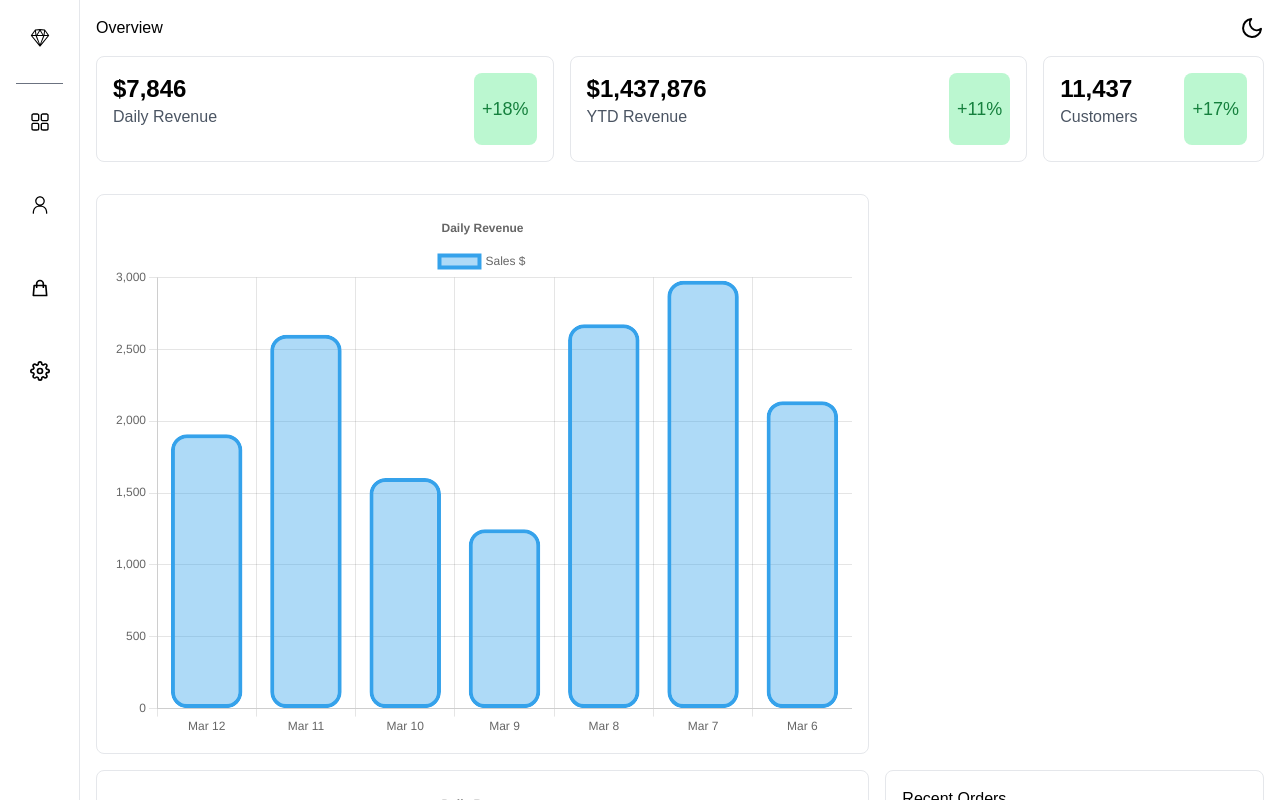
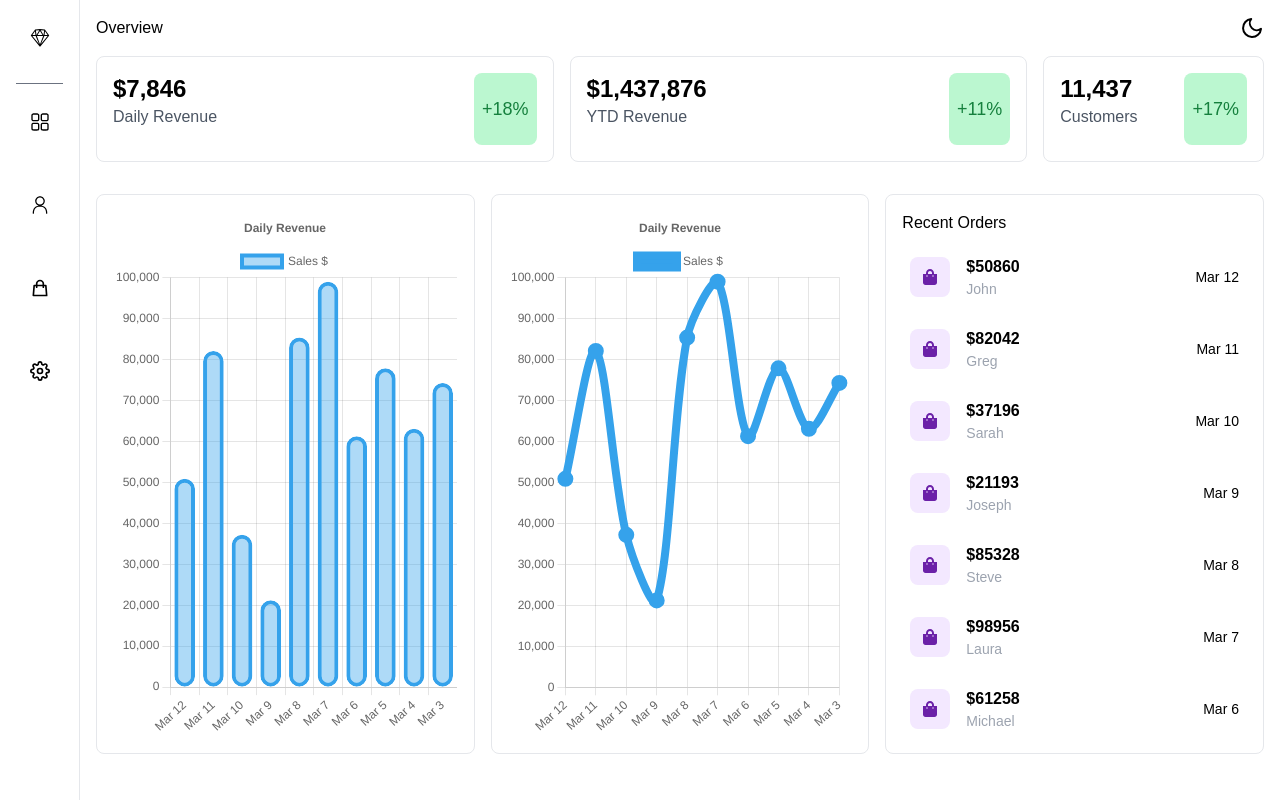
Before and after one commit to jasonmaidev/dashingly, a Next.js app: page /dashboard in a window 1280 px wide. Shown: the top 800 px of the page. Built offline with nearby package versions, Linux system fonts and the light colour scheme.

Commit message:
rescale line and barchart components to fit into view height, add remove data functionality, trigger rerender on context update

```diff
--- a/components/BarChart.jsx
+++ b/components/BarChart.jsx
@@ -38,7 +38,7 @@ const BarChart = () => {
           data: data.map((order) => order.total),
           borderColor: 'rgb(53, 162, 235)',
           borderWidth: 4,
-          backgroundColor: 'rgb(53, 162, 235, 0.4',
+          backgroundColor: 'rgb(53, 162, 235, 0.4)',
           borderRadius: 16,
           borderSkipped: false,
         },
@@ -55,13 +55,13 @@ const BarChart = () => {
         }
       },
       maintainAspectRatio: false,
-      responsive: true
+      responsive: true,
     })
   }, [])
 
   return (
     <>
-      <div className='w-full md:col-span-2 relative lg:h-[70vh] h-[50vh] m-auto p-4 border rounded-lg '>
+      <div className='w-full md:col-span-1 relative lg:h-[70vh] h-[50vh] m-auto p-4 border rounded-lg '>
         <Bar data={chartData} options={chartOptions} />
       </div>
     </>
--- a/components/LineChart.jsx
+++ b/components/LineChart.jsx
@@ -23,34 +23,6 @@ ChartJS.register(
   Legend
 );
 
-// export const options = {
-//   responsive: true,
-//   plugins: {
-//     legend: {
-//       position: 'top'
-//     },
-//     title: {
-//       display: true,
-//       text: 'Chart.js Line Chart',
-//     },
-//   },
-// };
-
-
-// const labels = ['January', 'February', 'March', 'April', 'May', 'June', 'July'];
-
-// export const data = {
-//   labels,
-//   datasets: [
-//     {
-//       label: 'Dataset 1',
-//       data: labels.map(() => faker.datatype.number({ min: -1000, max: 1000 })),
-//       borderColor: 'rgb(255, 99, 132)',
-//       backgroundColor: 'rgba(255, 99, 132, 0.5)',
-//     }
-//   ],
-// };
-
 const LineChart = () => {
   const data = useDataContext()
 
@@ -72,7 +44,8 @@ const LineChart = () => {
           borderRadius: 16,
           borderSkipped: false,
           borderWidth: 8,
-          pointRadius: 8
+          pointRadius: 4,
+          tension: 0.3
         },
       ]
     })
@@ -87,13 +60,18 @@ const LineChart = () => {
         }
       },
       maintainAspectRatio: false,
-      responsive: true
+      responsive: true,
+      scales: {
+        y: {
+          beginAtZero: true
+        }
+      }
     })
   }, [])
 
   return (
-    <div className='w-full md:col-span-2 relative lg:h-[70vh] h-[50vh] m-auto p-4 border rounded-lg '>
-      <Line data={chartData} options={chartOptions} />;
+    <div className='w-full md:col-span-1 relative lg:h-[70vh] h-[50vh] m-auto p-4 border rounded-lg'>
+      <Line data={chartData} options={chartOptions} />
     </div>
   )
 }
--- a/components/RecentOrders.jsx
+++ b/components/RecentOrders.jsx
@@ -1,10 +1,14 @@
 import { useDataContext } from '@/context/dataContext';
 import { FaShoppingBag } from 'react-icons/fa';
+import { useState } from 'react';
 const RecentOrders = () => {
   const data = useDataContext()
+
   return (
     <div className='w-full col-span-1 relative lg:h-[70vh] h-[50vh] m-auto p-4 border rounded-lg  overflow-y-scroll no-scrollbar'>
-      <h1>Recent Orders</h1>
+      <div className='flex justify-between items-center'>
+        <h1>Recent Orders</h1>
+      </div>
       <ul>
         {data.map((order, id) => (
           <li
--- a/components/Sidebar.jsx
+++ b/components/Sidebar.jsx
@@ -1,6 +1,5 @@
 import React from 'react';
 import Link from 'next/link';
-import Image from 'next/image';
 import { RxSketchLogo, RxDashboard, RxPerson } from 'react-icons/rx';
 import { HiOutlineShoppingBag } from 'react-icons/hi';
 import { FiSettings } from 'react-icons/fi';
--- a/data/data.js
+++ b/data/data.js
@@ -7,7 +7,7 @@ const currentDateString = (() => {
 })();
 
 const randomNumber = () => {
-  return 1000 + Math.floor(Math.random() * (3000 - 1000 + 1));
+  return 10000 + Math.floor(Math.random() * (100000 - 10000 + 1));
 };
 
 export const data = [
@@ -81,7 +81,40 @@ export const data = [
     id: 7,
     name: {
       first: 'Michael',
-      last: 'Jones',
+      last: 'Lam',
+    },
+    total: randomNumber(),
+    status: 'Completed',
+    method: 'MasterCard',
+    date: currentDateString(),
+  },
+  {
+    id: 8,
+    name: {
+      first: 'James',
+      last: 'Thomas',
+    },
+    total: randomNumber(),
+    status: 'Completed',
+    method: 'MasterCard',
+    date: currentDateString(),
+  },
+  {
+    id: 9,
+    name: {
+      first: 'Tracy',
+      last: 'Goldman',
+    },
+    total: randomNumber(),
+    status: 'Completed',
+    method: 'MasterCard',
+    date: currentDateString(),
+  },
+  {
+    id: 10,
+    name: {
+      first: 'Sam',
+      last: 'Carter',
     },
     total: randomNumber(),
     status: 'Completed',
--- a/pages/_app.js
+++ b/pages/_app.js
@@ -3,13 +3,20 @@ import Sidebar from '../components/Sidebar';
 import { Providers } from '@/components/providers';
 import { data } from "@/data/data";
 import { DataContext } from "@/context/dataContext";
+import { useState } from 'react';
 
 export default function App({ Component, pageProps }) {
+  const [, forceUpdate] = useState();
+  const handleRemove = () => {
+    data.pop()
+    forceUpdate(Math.random())
+  };
+
   return (
     <Providers>
       <Sidebar>
         <DataContext.Provider value={data}>
-          <Component {...pageProps} />
+          <Component {...pageProps} handleRemove={handleRemove} />
         </DataContext.Provider>
       </Sidebar>
     </Providers>
--- a/pages/dashboard.jsx
+++ b/pages/dashboard.jsx
@@ -1,4 +1,4 @@
-import React from "react";
+import React, { useState } from "react";
 import Header from '../components/Header';
 import TopCards from '../components/TopCards';
 import BarChart from '../components/BarChart';
--- a/pages/orders.jsx
+++ b/pages/orders.jsx
@@ -4,13 +4,18 @@ import { BsThreeDotsVertical } from 'react-icons/bs';
 import Header from '@/components/Header.jsx';
 import { useDataContext } from '@/context/dataContext';
 
-const orders = () => {
+const orders = ({ handleRemove }) => {
   const data = useDataContext()
+  console.log(data)
   return (
     <div className=' min-h-screen'>
       <Header pageType='Orders' />
       <div className='p-4'>
         <div className='w-full m-auto p-4 border rounded-lg  overflow-y-auto'>
+          <div className='flex flex-row gap-2 justify-center'>
+            <button className='bg-gray-300 px-4 py-2 rounded-xl'>+</button>
+            <button onClick={handleRemove} className='bg-gray-300 px-4 py-2 rounded-xl'>-</button>
+          </div>
           <div className='my-3 p-2 grid md:grid-cols-4 sm:grid-cols-3 grid-cols-2 items-center justify-between cursor-pointer'>
             <span>Order</span>
             <span className='sm:text-left text-right'>Status</span>
```
